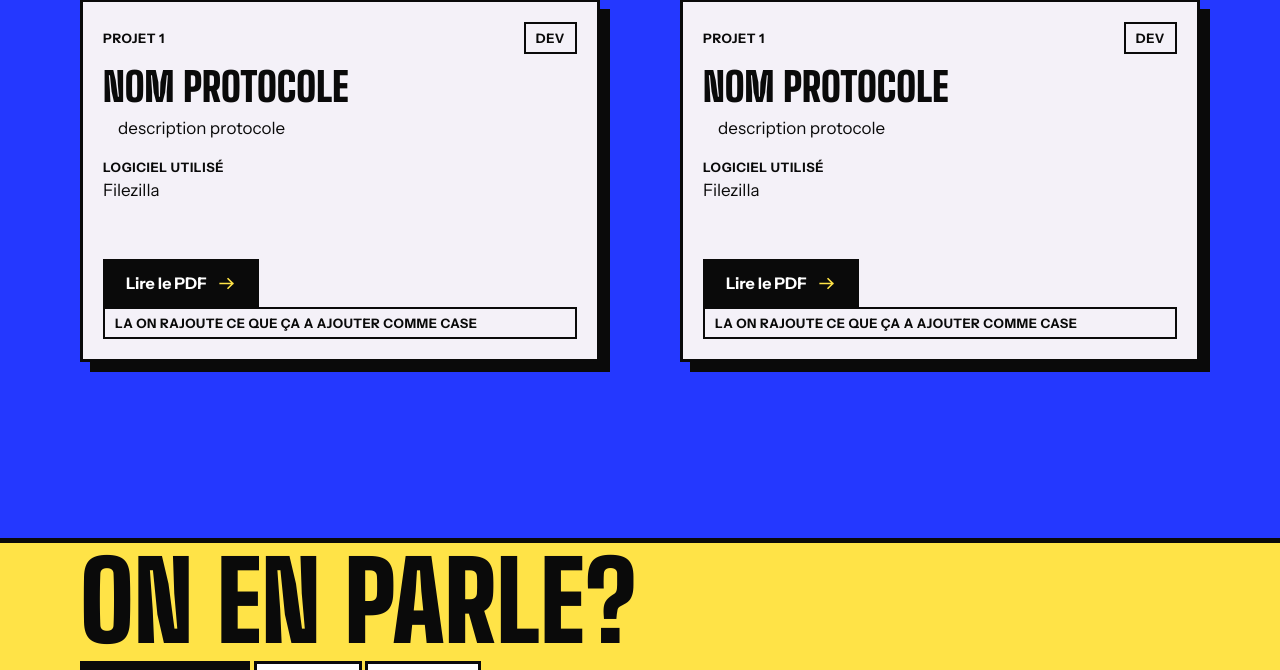
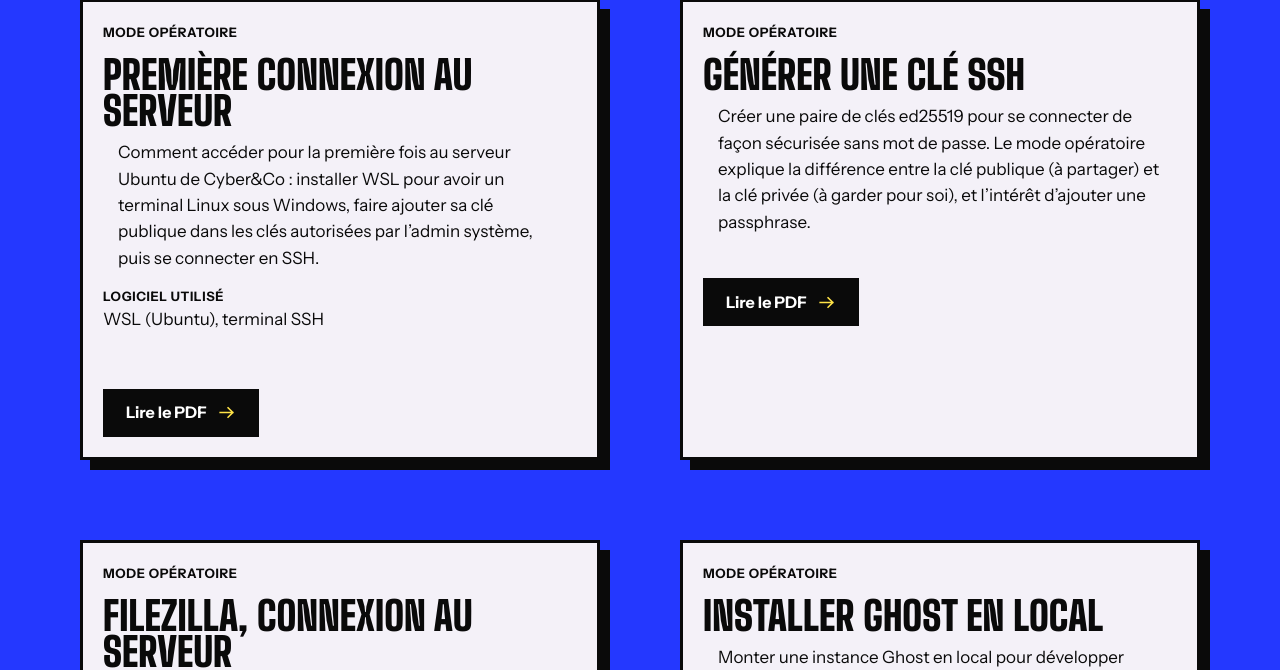
Before and after one commit to duckzla/portfolio, a plain HTML site: page pages/articles/cyberandco.html in a window 1280 px wide. Shown: the part 1164-1834 px from the top of the page. Drawn offline with Linux system fonts and the light colour scheme.

Commit message:
ajout pdf stage

```diff
--- a/pages/articles/cyberandco.html
+++ b/pages/articles/cyberandco.html
@@ -102,15 +102,56 @@
             <div class="pres_protocoles">
                 <div class="card card__media">
                     <!-- entete de la carte -->
-                    <div class="card__top">
                     <p class="label">
-                            Projet 1
+                        Mode Opératoire
                     </p>
-                        <p class="tag label">DEV</p>
+                    <div class="card_content">
+                        <h3>Première connexion au serveur</h3>
+                        <p>Comment accéder pour la première fois au serveur Ubuntu de Cyber&Co : installer WSL pour avoir un terminal Linux sous Windows, faire ajouter sa clé publique dans les clés autorisées par l’admin système, puis se connecter en SSH.</p>
                     </div>
+                    <div class="outils_use">
+                        <div class="outil_use">
+                            <p class="label">Logiciel utilisé</p>
+                            <p>WSL (Ubuntu), terminal SSH</p>
+                        </div>
+                    </div>
+                    <div class="btn_ligne">
+                        <div class="btn btn--ink div_link">
+                        <p>
+                            Lire le PDF
+                        </p>
+                        <span class="icone icone--arrow-r c--sun"></span>
+                        <a class="_link" href="/assets/docs/cyberandco/Mode_operatoire_1re_connexion_au_serveur_.pdf" aria-label="lien pdf protocole" ></a>
+                        </div>
+                    </div>
+                </div>
+                <div class="card card__media">
+                    <!-- entete de la carte -->
+                    <p class="label">
+                        Mode Opératoire
+                    </p>
                     <div class="card_content">
-                        <h3>Nom protocole</h3>
-                        <p>description protocole</p>
+                        <h3>Générer une clé SSH</h3>
+                        <p>Créer une paire de clés ed25519 pour se connecter de façon sécurisée sans mot de passe. Le mode opératoire explique la différence entre la clé publique (à partager) et la clé privée (à garder pour soi), et l’intérêt d’ajouter une passphrase.</p>
+                    </div>
+                    <div class="btn_ligne">
+                        <div class="btn btn--ink div_link">
+                        <p>
+                            Lire le PDF
+                        </p>
+                        <span class="icone icone--arrow-r c--sun"></span>
+                        <a class="_link" href="/assets/docs/cyberandco/Mode_operatoire_Générer_une_clé_SSH.pdf" aria-label="lien pdf protocole" ></a>
+                        </div>
+                    </div>
+                </div>
+                <div class="card card__media">
+                    <!-- entete de la carte -->
+                    <p class="label">
+                        Mode Opératoire
+                    </p>
+                    <div class="card_content">
+                        <h3>Filezilla, connexion au serveur</h3>
+                        <p>Configurer Filezilla en SFTP avec authentification par fichier de clé pour accéder aux fichiers du serveur. Couvre aussi la reconnexion au quotidien via le gestionnaire de sites et la recherche de fichiers sur le serveur distant.</p>
                     </div>
                     <div class="outils_use">
                         <div class="outil_use">
@@ -124,27 +165,23 @@
                             Lire le PDF
                         </p>
                         <span class="icone icone--arrow-r c--sun"></span>
-                        <a class="_link" href="" aria-label="lien pdf protocole" ></a>
+                        <a class="_link" href="/assets/docs/cyberandco/Mode_operatoire_Filezilla_connexion_au_serveur.pdf" aria-label="lien pdf protocole" ></a>
                         </div>
                     </div>
-                    <div class="tag">la on rajoute ce que ça a ajouter comme case</div>
                 </div>
                 <div class="card card__media">
                     <!-- entete de la carte -->
-                        <div class="card__top">
                     <p class="label">
-                                Projet 1
+                        Mode Opératoire
                     </p>
-                            <p class="tag label">DEV</p>
-                        </div>
                     <div class="card_content">
-                            <h3>Nom protocole</h3>
-                            <p>description protocole</p>
+                        <h3>Installer Ghost en local</h3>
+                        <p>Monter une instance Ghost en local pour développer sans toucher au serveur de production : passer sur la bonne version de Node avec nvm-windows, installer Ghost-CLI, débloquer l’exécution de scripts PowerShell et gérer l’instance (start, stop, logs).</p>
                     </div>
                     <div class="outils_use">
                         <div class="outil_use">
                             <p class="label">Logiciel utilisé</p>
-                                <p>Filezilla</p>
+                            <p>Ghost, Node.js, nvm-windows</p>
                         </div>
                     </div>
                     <div class="btn_ligne">
@@ -153,10 +190,34 @@
                             Lire le PDF
                         </p>
                         <span class="icone icone--arrow-r c--sun"></span>
-                            <a class="_link" href="" aria-label="lien pdf protocole" ></a>
+                        <a class="_link" href="/assets/docs/cyberandco/Mode_operatoire_Installer_Ghost_en_local.pdf" aria-label="lien pdf protocole" ></a>
                         </div>
                     </div>
-                        <div class="tag">la on rajoute ce que ça a ajouter comme case</div>
+                </div>
+                <div class="card card__media">
+                    <!-- entete de la carte -->
+                    <p class="label">
+                        Mode Opératoire
+                    </p>
+                    <div class="card_content">
+                        <h3>Modifier la home page avec Ghost</h3>
+                        <p>Comment est organisée la page d’accueil du site Cyber&Co : un fichier home.hbs qui appelle des partials, un par section. Le mode opératoire montre comment ajouter une section, et pourquoi ce découpage aide : on peut travailler à plusieurs, et un bug dans une section ne casse pas les autres. Le style passe par Tailwind CSS.</p>
+                    </div>
+                    <div class="outils_use">
+                        <div class="outil_use">
+                            <p class="label">Logiciel utilisé</p>
+                            <p>Ghost (Handlebars), Tailwind CSS</p>
+                        </div>
+                    </div>
+                    <div class="btn_ligne">
+                        <div class="btn btn--ink div_link">
+                        <p>
+                            Lire le PDF
+                        </p>
+                        <span class="icone icone--arrow-r c--sun"></span>
+                        <a class="_link" href="/assets/docs/cyberandco/Mode_operatoire_Modifier_la_home_page_avec_ghost_.pdf" aria-label="lien pdf protocole" ></a>
+                        </div>
+                    </div>
                 </div>
         </section>
     </main>
```
Lines whose indentation alone changed are shown as unchanged.
